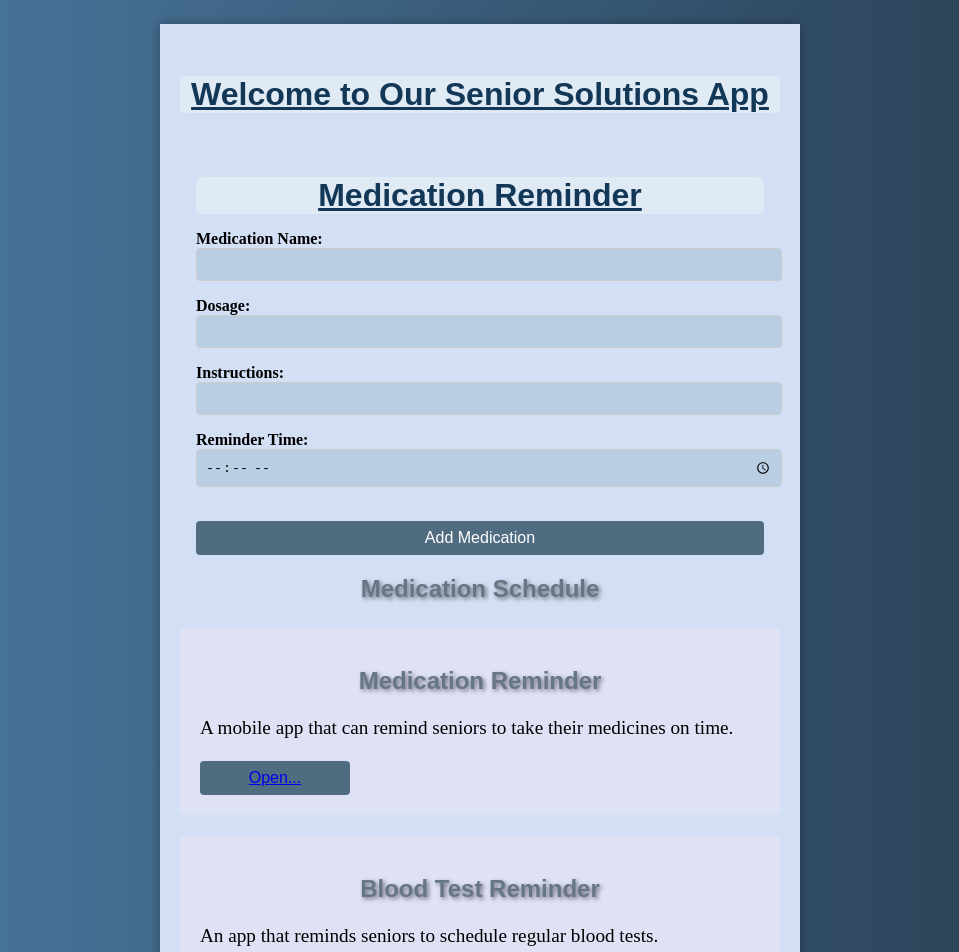
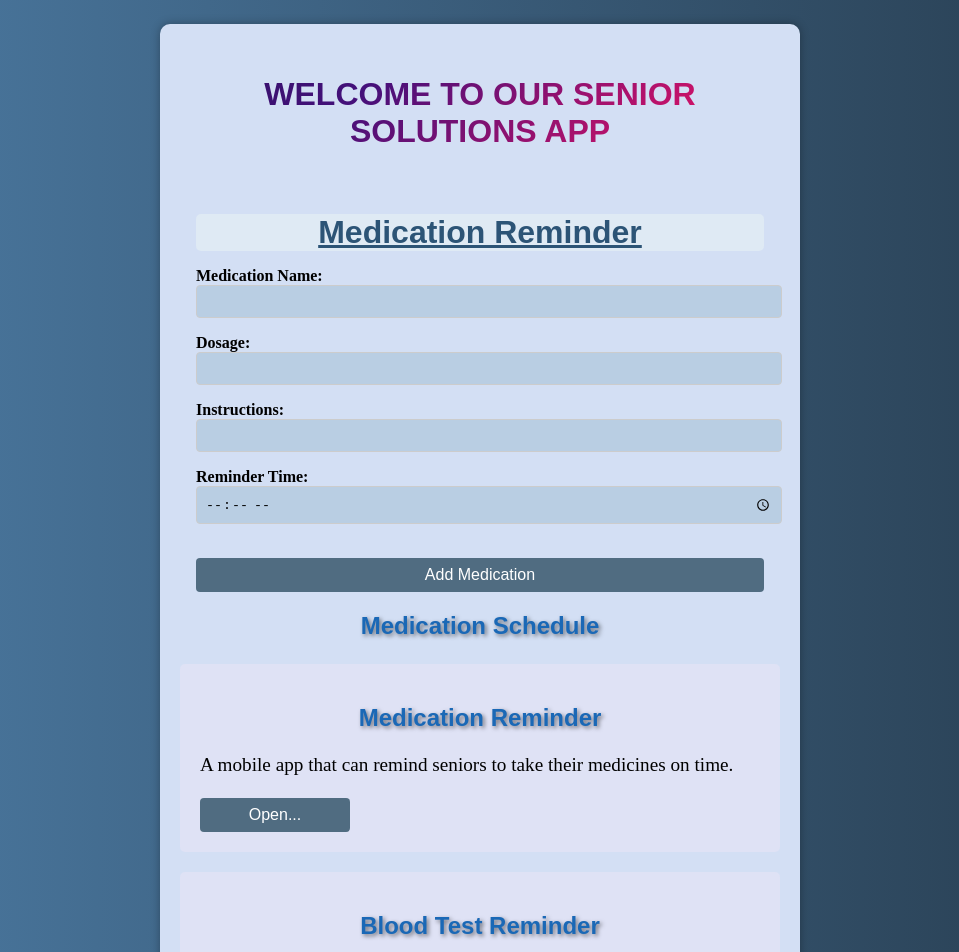
Before and after one commit to SachinKrSundram/SeniorSolutionsApp, a React (Create React App) app: page /MedicationRemainder in a window 1280 px wide. Shown: the top 952 px of the page, without its empty margins (160-1119 px from the left). Built offline with nearby package versions, Linux system fonts and the light colour scheme.

Commit message:
working on

```diff
--- a/src/App.css
+++ b/src/App.css
@@ -1,3 +1,5 @@
+@import url('https://fonts.googleapis.com/css2?family=Oswald:wght@300&display=swap');
+
 body {
   background: linear-gradient(to right, #4b79a1, #283e51); /* Replace with your preferred colors */
 }
@@ -8,11 +10,38 @@ body {
   max-width: 800px;
   background: #d3dff4;
   box-shadow: 0 0 10px rgba(0, 0, 0, 0.3);
+  border-radius: 10px;
+}
+
+.heading{
+  text-transform: uppercase;
+  background-image: linear-gradient(
+    -225deg,
+    #231557 0%,
+    #44107a 29%,
+    #ff1361 67%,
+    #fff800 100%
+  );
+  background-size: auto auto;
+  background-clip: border-box;
+  background-size: 200% auto;
+  color: #fff;
+  background-clip: text;
+  -webkit-background-clip: text;
+  -webkit-text-fill-color: transparent;
+  animation: textclip 5s linear infinite;
+  display: inline-block;
+}
+
+@keyframes textclip {
+  to {
+    background-position: 200% center;
+  }
 }
 
 h1 {
   text-decoration: underline;
-  color: #123757;
+  color: #2c5476;
   border: #283e51;
   border-style: inherit;
   border-color: #283e51;
@@ -21,8 +50,10 @@ h1 {
 }
 h2 {
   text-align: center;
-  color: #677685;
+  color: #1a68b6;
   text-shadow: 2px 2px 4px rgba(0, 0, 0, 0.5);
+  font-family: 'Oswald', sans-serif;
+
 }
 
 p {
@@ -39,17 +70,22 @@ p {
 }
 
 button {
-  background-color: #4CAF50; /* Replace with your preferred colors */
-  color: white;
+  background-color: #3e587b; /* Replace with your preferred colors */
   padding: 10px 20px;
   border: none;
   border-radius: 5px;
   text-decoration: none;
   font-size: 16px;
   cursor: pointer;
-  transition: background-color 0.3s ease;
+  transition: all 0.3s ease;
 }
 
 button:hover {
-  background-color: #1d68c3; /* Replace with your preferred colors */
+  background-color: #526ec2; /* Replace with your preferred colors */
+  transform: scale(1.2);
 }
+
+a{
+  text-decoration: none;
+  color: #fff;
+}
--- a/src/App.js
+++ b/src/App.js
@@ -8,12 +8,14 @@ import BloodTestReminder from './components/BloodTest/BloodTestRemainder';
 import MedicalHistory from './components/History/MedicalHistory';
 import SeniorSocialMedia from './components/SocialMedia/SeniorSocialMedia';
 import VirtualAssistant from './components/Virtual/VirtualAssistant';
+import ScrollToTop from './components/scrollToTop';
 
 export default function App() {
   return (
     <Router>
+      <ScrollToTop/>
       <div className="container">
-        <h1>Welcome to Our Senior Solutions App</h1>
+        <h1 className='heading'>Welcome to Our Senior Solutions App</h1>
         <Routes>
           <Route path="/MedicationRemainder" element={<MedicationReminder />} />
           <Route path="/BloodTestRemainder" element={<BloodTestReminder />} />
@@ -25,7 +27,7 @@ export default function App() {
           <Route path="/VirtualAssistant" element={<VirtualAssistant />} />
         </Routes>
         <div className="solution">
-          <h2>Medication Reminder</h2>
+          <h2 className='heading2'>Medication Reminder</h2>
           <p>
             A mobile app that can remind seniors to take their medicines on
             time.
@@ -33,7 +35,7 @@ export default function App() {
           <button><Link to={"/MedicationRemainder"}>Open...</Link></button>
         </div>
         <div className="solution">
-          <h2>Blood Test Reminder</h2>
+          <h2 className='heading2'>Blood Test Reminder</h2>
           <p>An app that reminds seniors to schedule regular blood tests.</p>
           <button><Link to={"/BloodTestRemainder"}>Open...</Link></button>
         </div>
@@ -43,7 +45,7 @@ export default function App() {
           <button><Link to={"/SeniorSocialMedia"}>Open...</Link></button>
         </div>
         <div className="solution">
-          <h2>Personal Emergency Response System</h2>
+          <h2 className='heading2'>Personal Emergency Response System</h2>
           <p>
             A wearable device or mobile app that can alert emergency services
             and loved ones.
@@ -51,7 +53,7 @@ export default function App() {
           <button><Link to={"/MedicalHistory"}>Open...</Link></button>
         </div>
         <div className="solution">
-          <h2>Virtual Personal Assistant</h2>
+          <h2 className='heading2'>Virtual Personal Assistant</h2>
           <p>
             An AI-powered virtual assistant that can help seniors with daily
             tasks.
--- a/src/components/Medication/MedicationRemainder.css
+++ b/src/components/Medication/MedicationRemainder.css
@@ -37,4 +37,5 @@
 
   button[type="submit"]:hover {
     background-color: #005fa3;
+    transform: scale(1.1);
   }
--- /dev/null
+++ b/src/components/scrollToTop.js
@@ -0,0 +1,11 @@
+import { useEffect } from "react";
+import { useLocation } from "react-router-dom";
+
+
+export default function ScrollToTop(){
+    const { pathname } = useLocation();
+
+    useEffect(()=>{
+        window.scrollTo(0,0);
+    }, [pathname]);
+}
```
Also changed, not shown: 2 other files (tests, documents, lock files or other folders).
